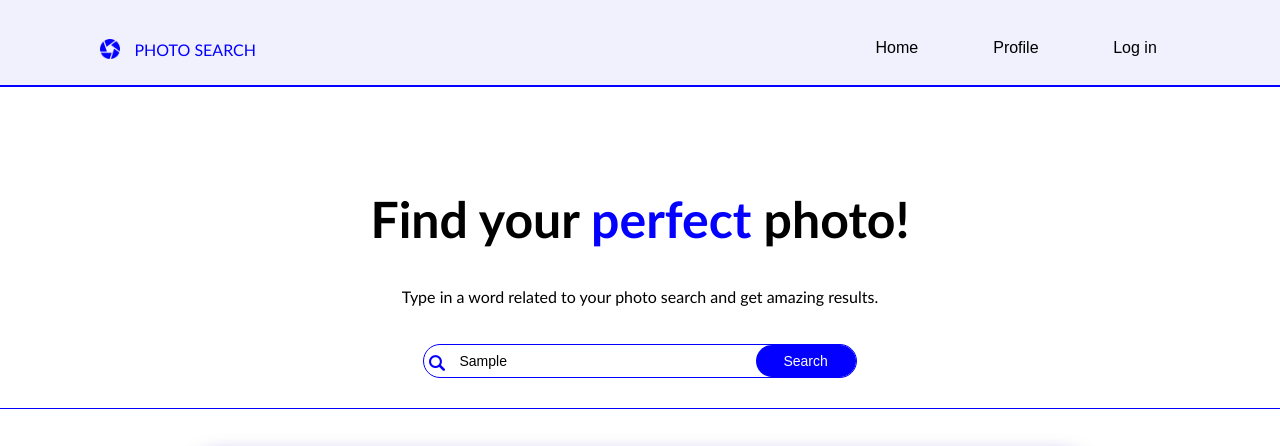
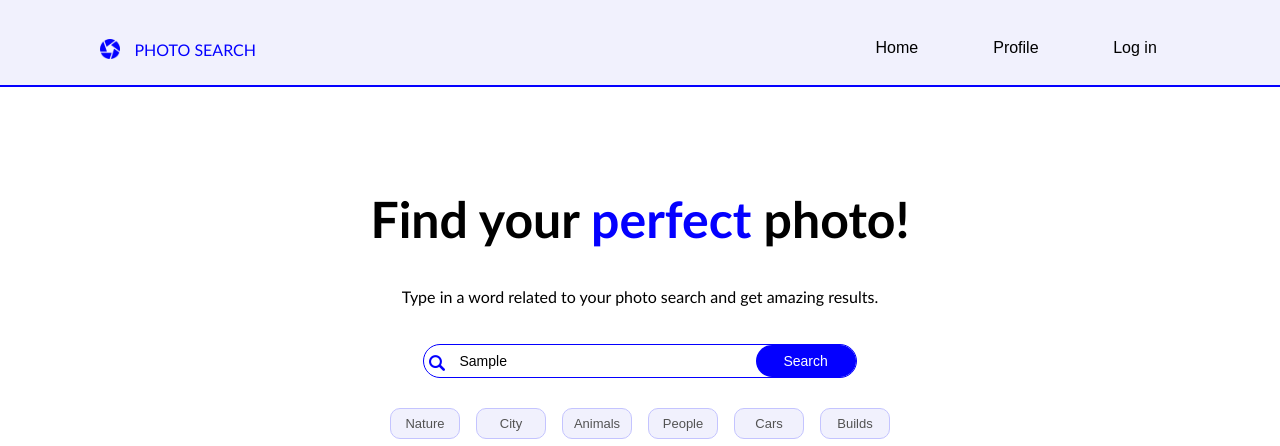
Before and after one commit to YaroslavaMalaya/WebAppProject, a plain HTML site: page index.html in a window 1280 px wide. Both pictures are taken after typing "Sample" into the empty fields and a click on the button "Search". Shown: the top 446 px of the page. Drawn offline with Linux system fonts and the light colour scheme; no server answers.

Commit message:
added buttons in the Home page

```diff
--- a/index.html
+++ b/index.html
@@ -36,6 +36,14 @@
             <img src="assets/pictures/L_Icon.png" alt="icon" id="licon">
             <input type="text" id="input1" name="input1" value="" placeholder="Some txt">
             <button class="bigbutton">Search</button>
+        </div>
+        <div class="helpinput">
+            <button class="buttonhelp">Nature</button>
+            <button class="buttonhelp">City</button>
+            <button class="buttonhelp">Animals</button>
+            <button class="buttonhelp">People</button>
+            <button class="buttonhelp">Cars</button>
+            <button class="buttonhelp">Builds</button>
         </div>
     </div><br><br>
 
--- a/scripts/script.js
+++ b/scripts/script.js
@@ -7,6 +7,7 @@ document.addEventListener('DOMContentLoaded', (event) => {
     const examplesElement = document.querySelector('.examples');
     const prevArrow = document.querySelector('#prevArrow');
     const nextArrow = document.querySelector('#nextArrow');
+    const buttons = document.querySelectorAll('.helpinput .buttonhelp');
 
     let currentPage = 1;
 
@@ -24,12 +25,18 @@ document.addEventListener('DOMContentLoaded', (event) => {
 
     searchButton.addEventListener('click', () => {
         currentPage = 1;
+        buttons.forEach(btn => {
+            btn.classList.remove('active-button');
+        });
         fetchData();
     });
 
     input.addEventListener('keydown', (event) => {
         if (event.key === 'Enter') {
             currentPage = 1;
+            buttons.forEach(btn => {
+                btn.classList.remove('active-button');
+            });
             fetchData();
             event.preventDefault();
         }
@@ -61,6 +68,18 @@ document.addEventListener('DOMContentLoaded', (event) => {
             console.error('Error fetching data from Pexels API:', error);
         }
     }
+
+    buttons.forEach(button => {
+        button.addEventListener('click', () => {
+            input.value = button.textContent;
+            currentPage = 1;
+            buttons.forEach(btn => {
+                btn.classList.remove('active-button');
+            });
+            button.classList.add('active-button');
+            fetchData();
+        });
+    });
 
     function displayResults(photos) {
         let favorites = loadFavorites();
--- a/styles/style.css
+++ b/styles/style.css
@@ -137,7 +137,10 @@ header {
     margin-top: 8%;
     text-align: center;
     padding-bottom: 30px;
-    border-bottom: 1px solid #0400ff;
+    /* border-bottom: 1px solid #0400ff62; */
+    display: flex;
+    flex-direction: column;
+    align-items: center;
 }
 
 #licon{
@@ -188,6 +191,43 @@ header {
     margin-right: 5px;
     margin-left: 5px;
 
+}
+
+.searchinput:hover{
+    transform: scale(1.2);
+    transition: transform 0.3s ease;
+    box-shadow: 0 0 10px 3px #c4c4ff;
+}
+
+.searchinput::after{
+    transition: transform 0.3s ease;
+}
+
+.helpinput{
+    width: 500px;
+    display: flex;
+    margin-top: 30px;
+    flex-direction: row;
+    justify-content: space-between;
+}
+
+.buttonhelp{
+    color: #535353;
+    text-align: center;
+    width: 70px;
+    padding: 7px 0;
+    justify-content: center;
+    align-items: center;
+    font-size: 13px;
+    background: #f1f1fd;
+    border: 1px solid #c4c4ff;
+    border-radius: 10px;
+    cursor: pointer;
+    transition: 0.3s;
+}
+
+.active-button {
+    box-shadow: 0 3px 10px rgb(57, 2, 255);
 }
 
 /* IMAGES IMAGES IMAGES IMAGES IMAGES IMAGES IMAGES IMAGES IMAGES IMAGES IMAGES IMAGES IMAGES IMAGES IMAGES IMAGES IMAGES IMAGES */
```
